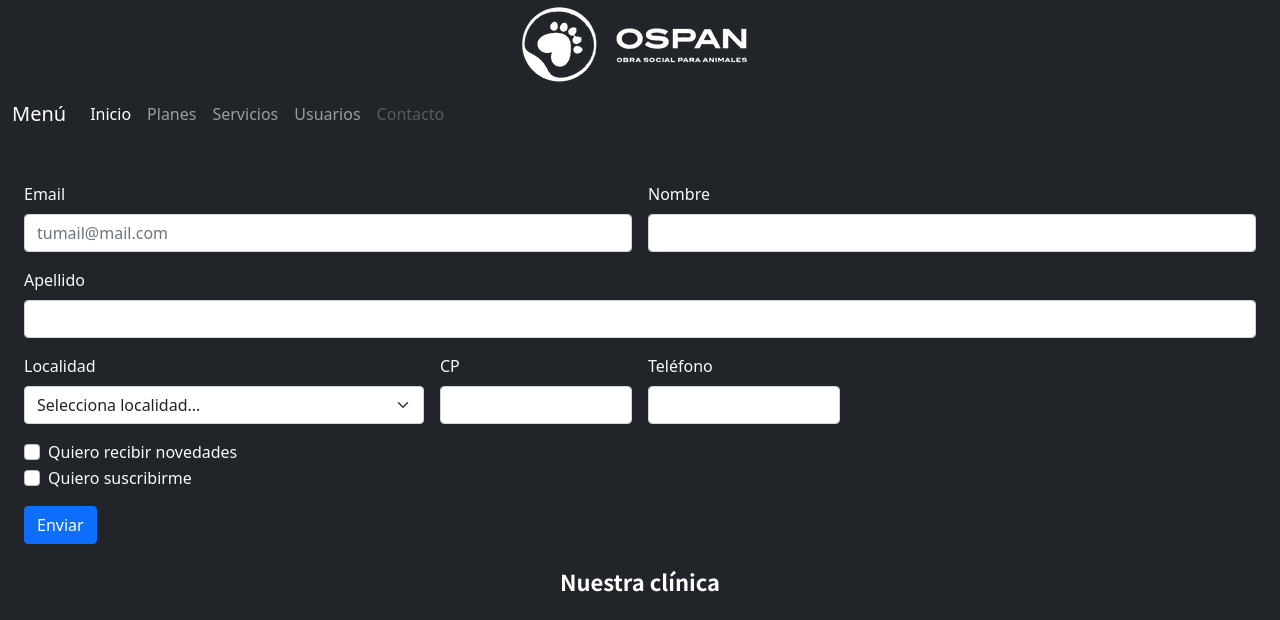
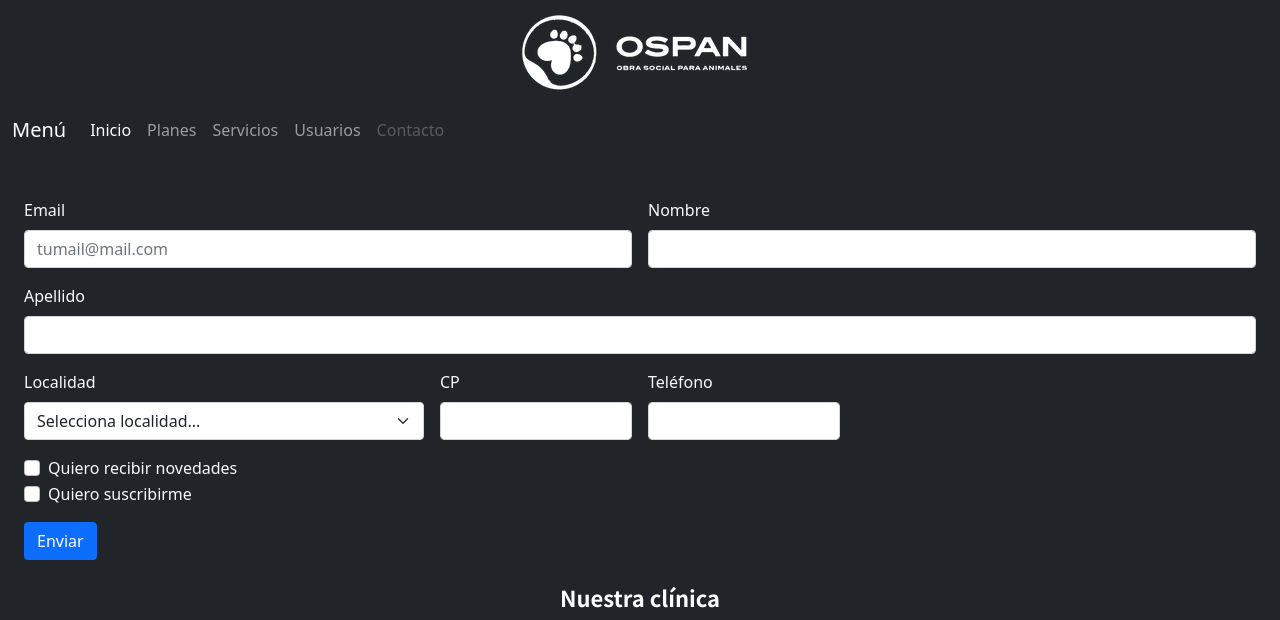
Before and after one commit to adrugdo/proyectAmbulancia, a plain HTML site: page pages/Contacto.html in a window 1280 px wide. Shown: the top 620 px of the page. Drawn offline with nearby package versions, Linux system fonts and the light colour scheme.

```diff
--- a/pages/Contacto.html
+++ b/pages/Contacto.html
@@ -12,8 +12,8 @@
 
 </head>
 <body>
-<div class="container-fluid">
-  <div class="row justify-content-center">
+<div class="container-fluid bg-dark">
+  <div class="row justify-content-center py-2">
       <div  class="col-4 bg-dark"></div>
       <div class="col-md-4 bg-dark text-center">
                   <a href="../index.html"><img src="../img/ospan.png" alt="ospan"></a>
```
